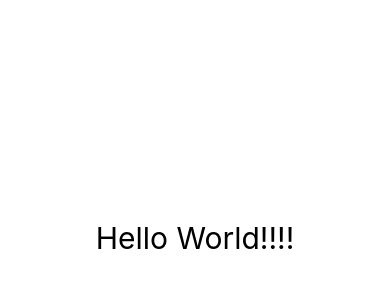
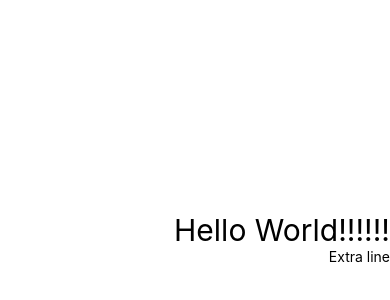
Before and after one commit to Rushikesh21-12/Assignment_1_Hello_World, a React Native app: screen / in a window 390 px wide. Shown: the part 184-484 px from the top of the page. Built offline with nearby package versions, Linux system fonts and the light colour scheme.

Commit message:
some changes in b

```diff
--- a/App.js
+++ b/App.js
@@ -4,7 +4,8 @@ import {View, Text, StyleSheet} from 'react-native';
 export default function HelloWorld() {
   return (
     <View style={styles.container}>
-      <Text style={styles.text}>Hello World!!!!</Text>
+      <Text style={styles.text}>Hello World!!!!!!</Text>
+      <Text>Extra line</Text>
     </View>
   );
 }
@@ -13,7 +14,7 @@ const styles = StyleSheet.create({
   container: {
     flex: 1,
     justifyContent: 'center',
-    alignItems: 'center',
+    alignItems: 'flex-end',
   },
 
   text: {
```
